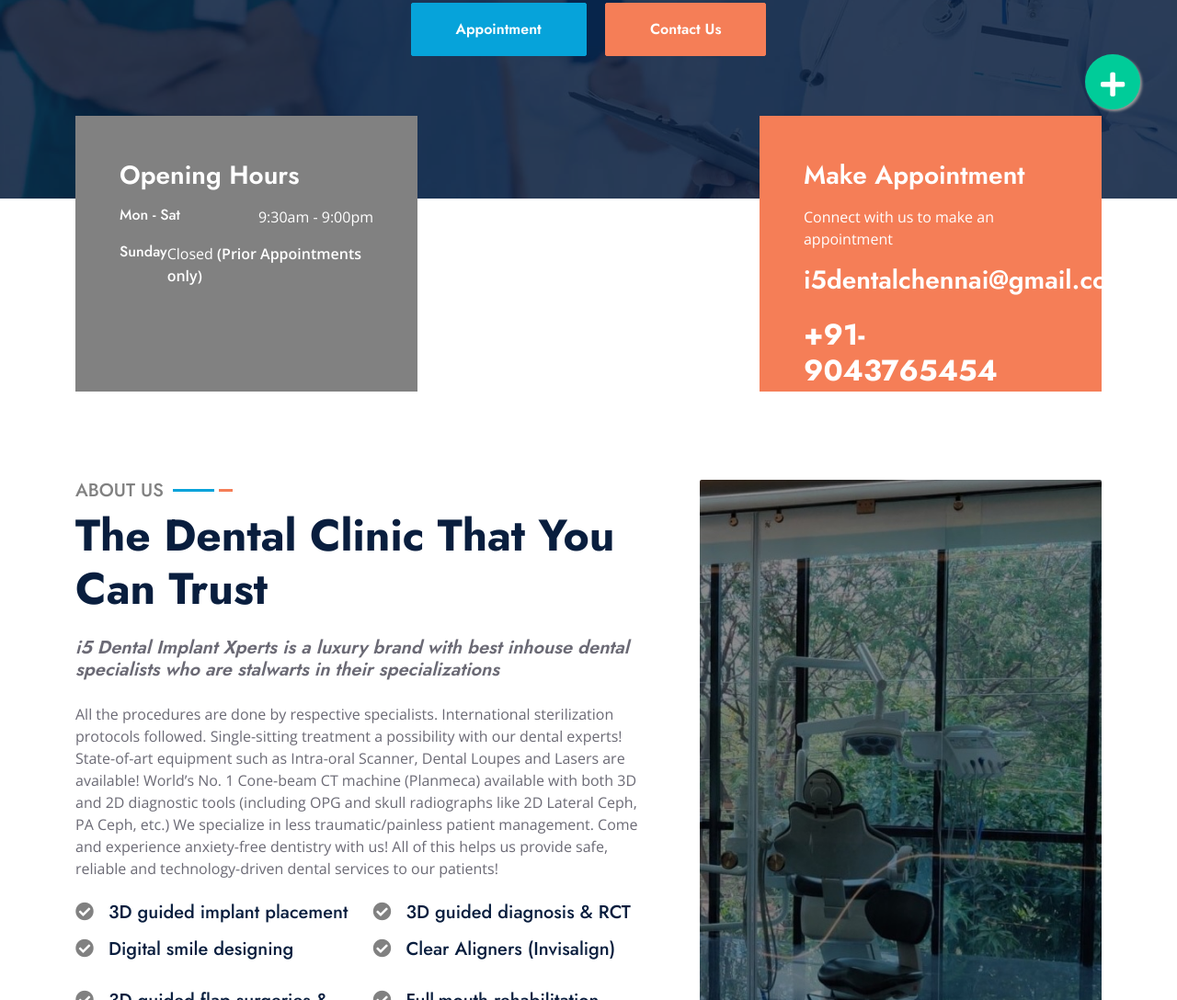
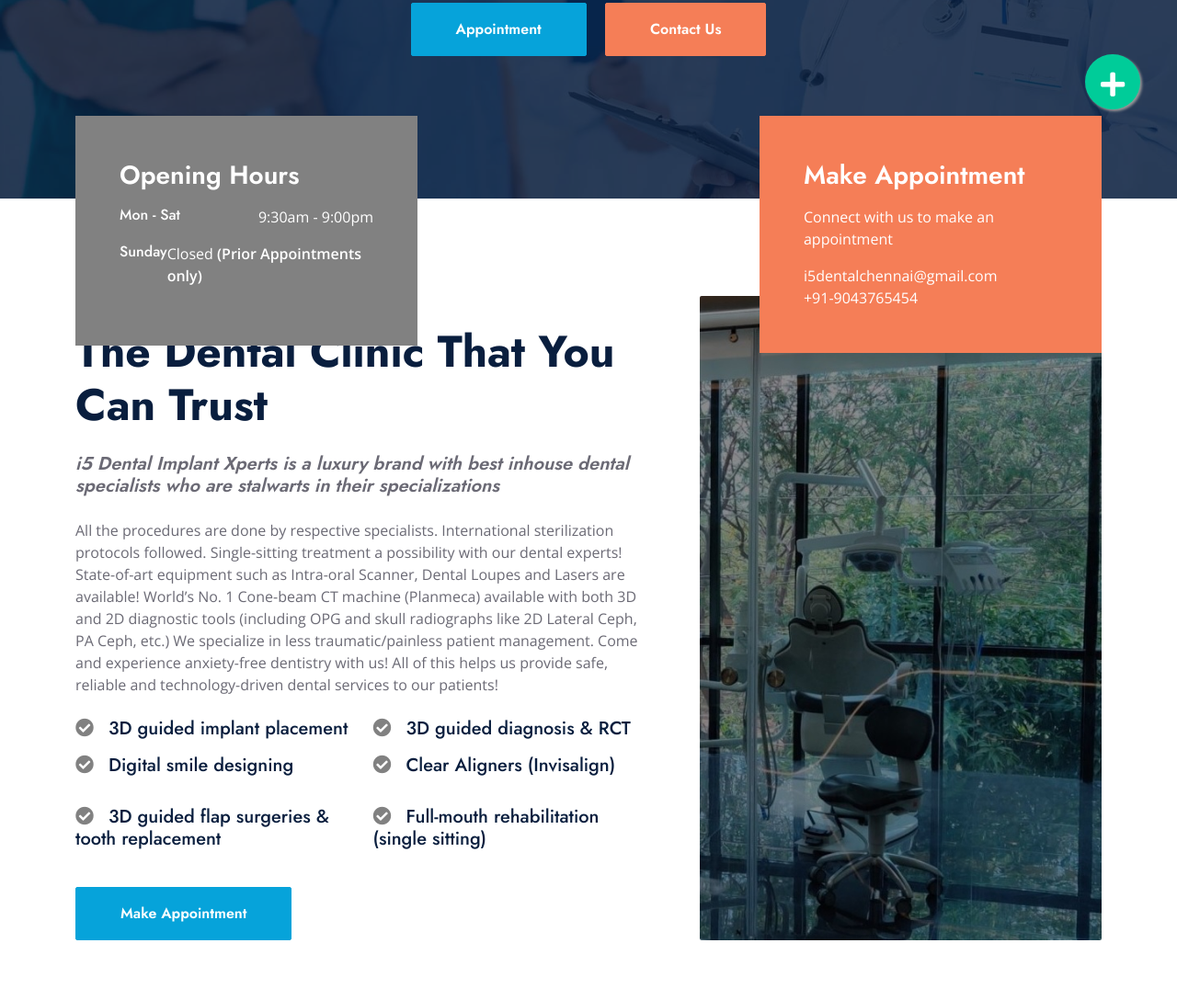
Before and after one commit to ramwadhwa1031/dentalclinic, a plain HTML site: page index.html in a window 1280 px wide. Shown: the part 641-1729 px from the top of the page at 92% size. Drawn offline with nearby package versions, Linux system fonts and the light colour scheme; animation ran at ten frames a second.

Commit message:
css changes

```diff
--- a/css/style.css
+++ b/css/style.css
@@ -423,3 +423,8 @@ h6,
     width: 120px;
     height: 120px;
 }
+@media screen and (min-width: 500px) {
+    .box{
+        height: 100px;
+    }
+  }
--- a/index.html
+++ b/index.html
@@ -186,8 +186,8 @@
     <div class="container-fluid banner mb-5">
         <div class="container">
             <div class="row gx-0">
-                <div class="col-lg-4 wow zoomIn" data-wow-delay="0.1s">
-                    <div class="bg-primary d-flex flex-column p-5" style="height: 300px;">
+                <div class="col-lg-4 col-xm-4 wow zoomIn box" data-wow-delay="0.1s">
+                    <div class="bg-primary d-flex flex-column p-5" >
                         <h3 class="text-white mb-3">Opening Hours</h3>
                         <div class="d-flex justify-content-between text-white mb-3">
                             <h6 class="text-white mb-0">Mon - Sat</h6>
@@ -203,7 +203,7 @@
 
                     </div>
                 </div>
-                <div class="col-lg-4 wow zoomIn" data-wow-delay="0.3s">
+                <div class="col-lg-4 col-xm-4 wow zoomIn box" data-wow-delay="0.3s">
                     <!-- <div class="bg-dark d-flex flex-column p-5" style="height: 300px;">
                         <h3 class="text-white mb-3">Book Appointment</h3>
                         <div class="date mb-3" id="date" data-target-input="nearest">
@@ -218,12 +218,12 @@
                          <button class="btn btn-light w-100 py-3" onclick="gotowhatsapp1()" type="submit">Make Appointment</button>
                     </div> -->
                 </div>
-                <div class="col-lg-4 wow zoomIn" data-wow-delay="0.6s">
-                    <div class="bg-secondary d-flex flex-column p-5" style="height: 300px;">
+                <div class="col-lg-4 col-xm-4 wow zoomIn box" data-wow-delay="0.6s">
+                    <div class="bg-secondary d-flex flex-column p-5">
                         <h3 class="text-white mb-3">Make Appointment</h3>
                         <p class="text-white">Connect with us to make an appointment</p>
-                        <h3 class="text-white mb-0">i5dentalchennai@gmail.com</h3></br>
-                        <h2 class="text-white mb-0">+91-9043765454</h2>
+                        <p class="text-white mb-0">i5dentalchennai@gmail.com</p>
+                        <p class="text-white mb-0">+91-9043765454</p>
                     </div>
                 </div>
             </div>
```
